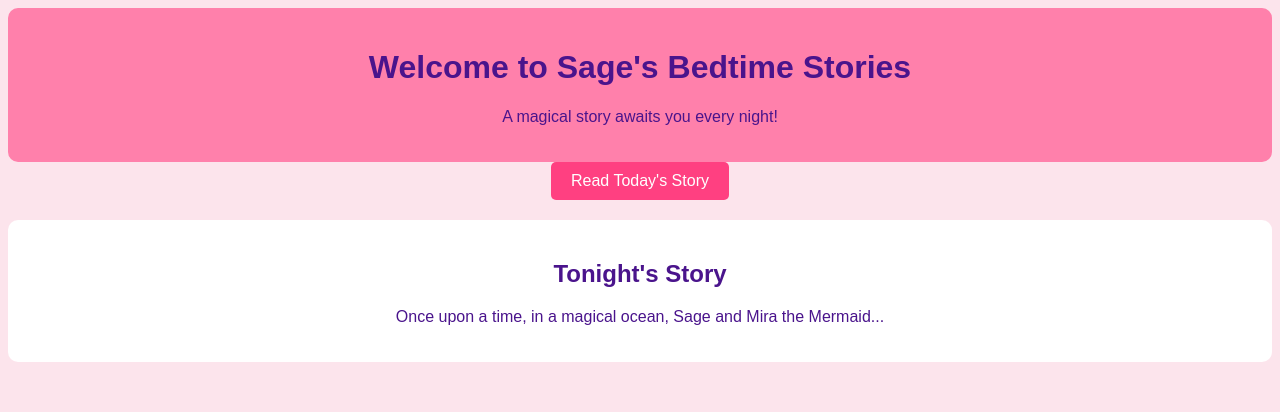
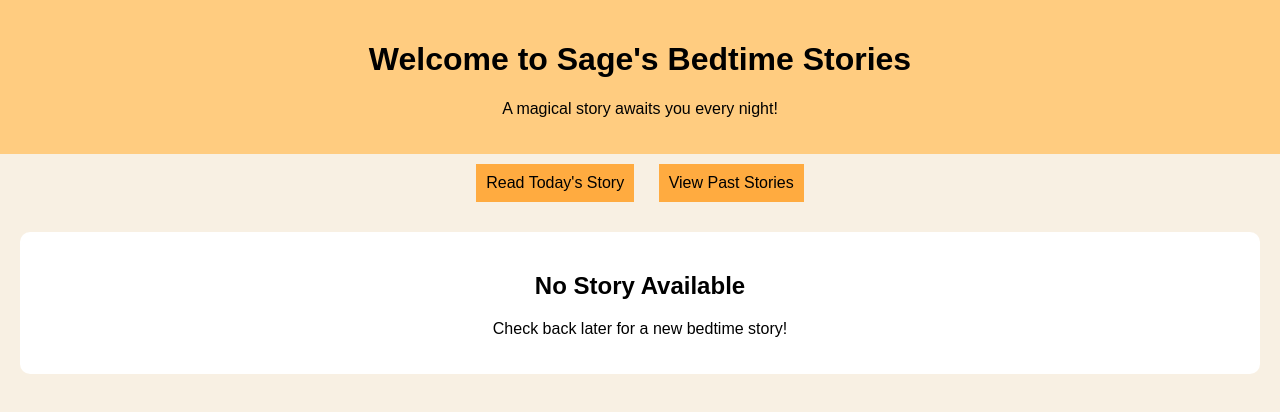
Before and after one commit to DadTellsStories/Sages_Bedtime_Stories, a plain HTML site: page index.html in a window 1280 px wide. Both pictures are taken after a click on the button "Read Today's Story". Drawn offline with Linux system fonts and the light colour scheme.

Commit message:
Add files via upload
Signed-off-by: DadTellsStories <johnny.b.rockstar@gmail.com>

```diff
--- a/index.html
+++ b/index.html
@@ -13,6 +13,7 @@
     </header>
     <main>
         <button onclick="loadStory()">Read Today's Story</button>
+        <button onclick="window.location.href='archive.html'">View Past Stories</button>
         <div id="story-container"></div>
     </main>
     <script src="script.js"></script>
--- a/script.js
+++ b/script.js
@@ -1,4 +1,12 @@
 function loadStory() {
-    const storyContainer = document.getElementById("story-container");
-    storyContainer.innerHTML = "<h2>Tonight's Story</h2><p>Once upon a time, in a magical ocean, Sage and Mira the Mermaid...</p>";
+    fetch("stories.json")
+        .then(response => response.json())
+        .then(data => {
+            const today = new Date().toISOString().split('T')[0];
+            const story = data[today] || { title: "No Story Available", content: "Check back later for a new bedtime story!" };
+
+            document.getElementById("story-container").innerHTML =
+                `<h2>${story.title}</h2><p>${story.content}</p>`;
+        })
+        .catch(error => console.error("Error loading story:", error));
 }
--- /dev/null
+++ b/stories.json
@@ -0,0 +1,10 @@
+{
+    "2025-02-18": {
+        "title": "Sage and the Magic Shell",
+        "content": "One day, Sage found a beautiful shell that could talk..."
+    },
+    "2025-02-19": {
+        "title": "The Unicorn’s Secret Garden",
+        "content": "Sage followed a rainbow and discovered a hidden garden where unicorns played..."
+    }
+}
--- a/styles.css
+++ b/styles.css
@@ -1,33 +1,36 @@
 body {
     font-family: Arial, sans-serif;
     text-align: center;
-    background-color: #fce4ec;
-    color: #4a148c;
+    background-color: #f8f0e3;
+    margin: 0;
+    padding: 0;
 }
-
 header {
-    background-color: #ff80ab;
+    background-color: #ffcc80;
     padding: 20px;
-    border-radius: 10px;
 }
-
 button {
-    background-color: #ff4081;
-    color: white;
-    padding: 10px 20px;
+    padding: 10px;
+    margin: 10px;
+    background-color: #ffab40;
     border: none;
-    border-radius: 5px;
+    cursor: pointer;
     font-size: 16px;
-    cursor: pointer;
 }
-
-button:hover {
-    background-color: #d81b60;
-}
-
 #story-container {
-    margin-top: 20px;
+    margin: 20px;
     padding: 20px;
     background-color: white;
     border-radius: 10px;
 }
+ul {
+    list-style-type: none;
+    padding: 0;
+}
+li {
+    margin: 10px 0;
+}
+a {
+    text-decoration: none;
+    color: #ff5722;
+}
```
Also changed, not shown: archive.html (added, +19 -0 lines), archive.js (added, +23 -0 lines).
